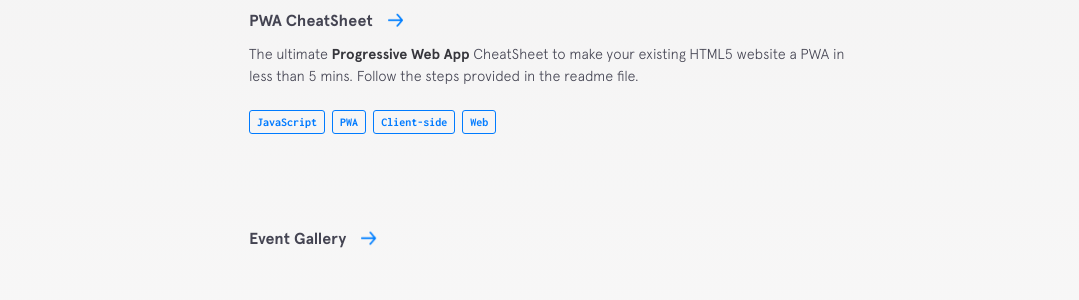
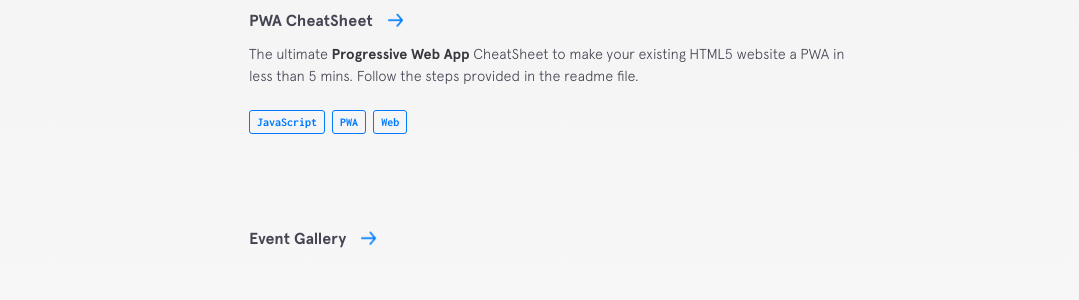
Before and after one commit to Timtech4u/timtech4u.github.io, a Jekyll site: the page built from index.html, in a window 1280 px wide and 900 px high, scrolled down 5165 px. Shown: the part 144-444 px from the top of the window, without its empty margins (201-1280 px from the left). Built offline with Jekyll 4.4.1, drawn with Linux system fonts in a browser that asks for light colours; nearby versions of some CDN libraries.

Commit message:
A few exciting updates
Signed-off-by: Kelvin Kamau <kelvinkamau6808@gmail.com>

```diff
--- a/_data/other-projects.yml
+++ b/_data/other-projects.yml
@@ -62,5 +62,4 @@
   used:
     - thing: JavaScript
     - thing: PWA
-    - thing: Client-side
     - thing: Web
--- a/_includes/footer.html
+++ b/_includes/footer.html
@@ -45,7 +45,7 @@
         whether it's about code, community, or anything in between.
 
         - Kelvin Kamau
-        - Software Engineer // La Crosse, WI, United States.
+        - Software Engineer // Nairobi, Kenya.
 
         ********************************************** -->
 </footer>
```
